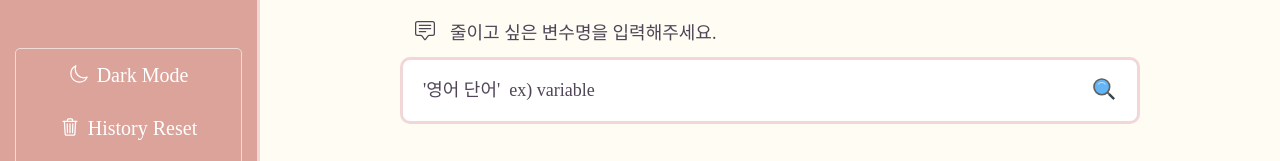
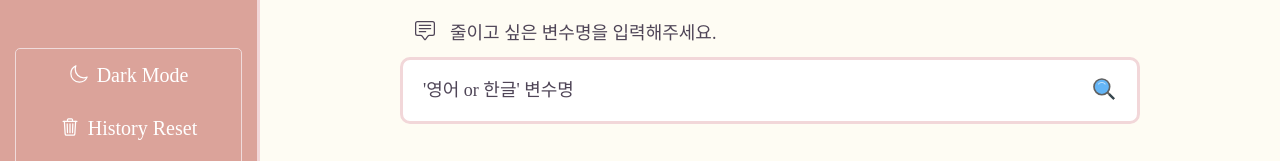
Before and after one commit to selene-cho/variable-maker-front-react, a React (Create React App) app: page /abbreviation in a window 1280 px wide. Shown: the part 561-722 px from the top of the page. Built offline with nearby package versions, Linux system fonts and the light colour scheme; no server answers; a web font is replaced by a local one.

Commit message:
fix: 사이드바 스스크롤 수정

```diff
--- a/src/components/layout/SideBar.module.scss
+++ b/src/components/layout/SideBar.module.scss
@@ -4,6 +4,7 @@
   display: none;
 }
 .container {
+  overflow-y: auto;
   .sideNav {
     display: flex;
     flex-direction: column;
@@ -21,6 +22,7 @@
     background-color: var(--color-sidebar);
     color: white;
     z-index: 10;
+    overflow-y: auto;
     section {
       margin: 10px 0;
       border-radius: 5px;
--- a/src/pages/AbbreviationPage/Abbr.jsx
+++ b/src/pages/AbbreviationPage/Abbr.jsx
@@ -6,7 +6,7 @@ import styles from './Abbr.module.scss';
 export default function Abbr() {
   const [abbrSearch, setAbbrSearch] = useState(''); // 약어 추천 변수명 검색수
   const label = '줄이고 싶은 변수명을 입력해주세요.';
-  const placeholder = "'영어 단어'  ex) variable";
+  const placeholder = "'영어 or 한글' 변수명";
   return (
     <div className={styles.container}>
       <AbbrResult abbrSearch={abbrSearch} />
--- a/src/pages/AbbreviationPage/AbbrResult.module.scss
+++ b/src/pages/AbbreviationPage/AbbrResult.module.scss
@@ -53,7 +53,7 @@
         .question {
           width: 100%;
           margin: {
-            top: 20px;
+            top: 40px;
             bottom: 10px;
           }
           padding: 0 10px;
```
